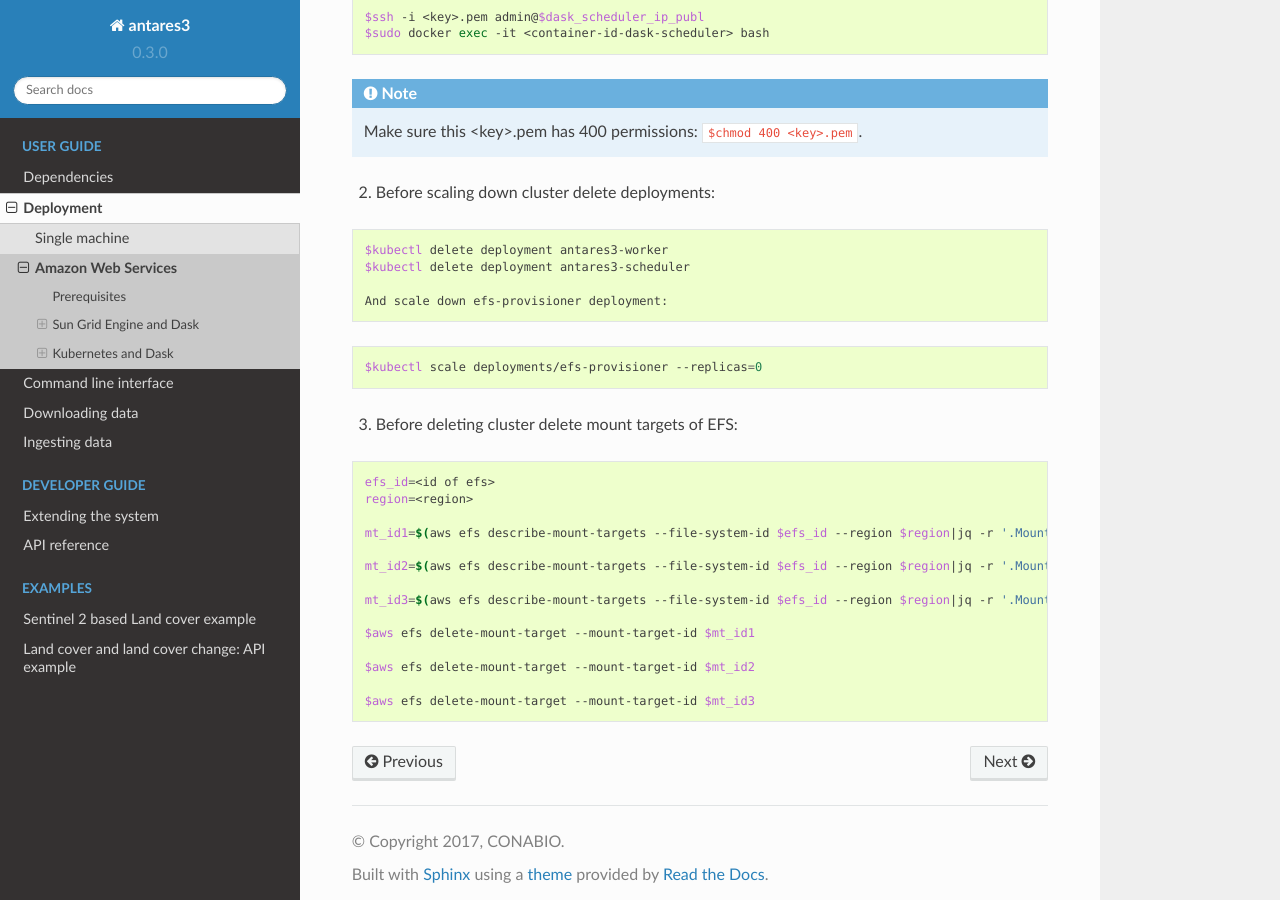
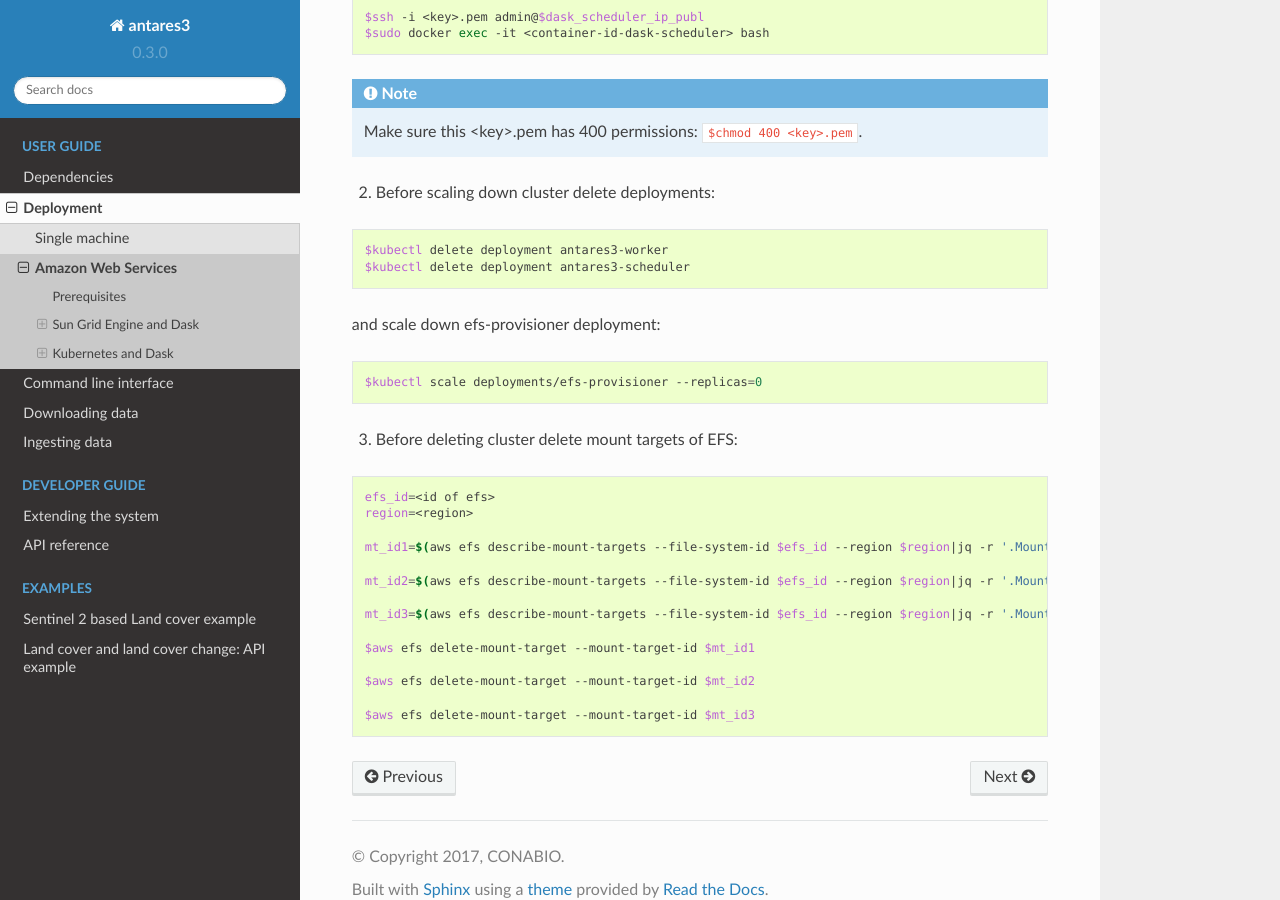
Before and after one commit to CONABIO/antares3, a Sphinx documentation site: the page built from docs/deployment/aws_cloud.rst, in a window 1280 px wide and 900 px high, scrolled down 29057 px. Built offline with Sphinx 7.4.7 and the Read the Docs theme 2.0.0, drawn with Linux system fonts in a browser that asks for light colours.

Commit message:
final adjustments for today

```diff
--- a/docs/deployment/aws_cloud.rst
+++ b/docs/deployment/aws_cloud.rst
@@ -1439,7 +1439,7 @@ Using <key>.pem of user kops do a ssh and enter to docker container of dask-sche
     $kubectl delete deployment antares3-worker
     $kubectl delete deployment antares3-scheduler
 
-    And scale down efs-provisioner deployment:
+and scale down efs-provisioner deployment:
 
 .. code-block:: bash
 
```
